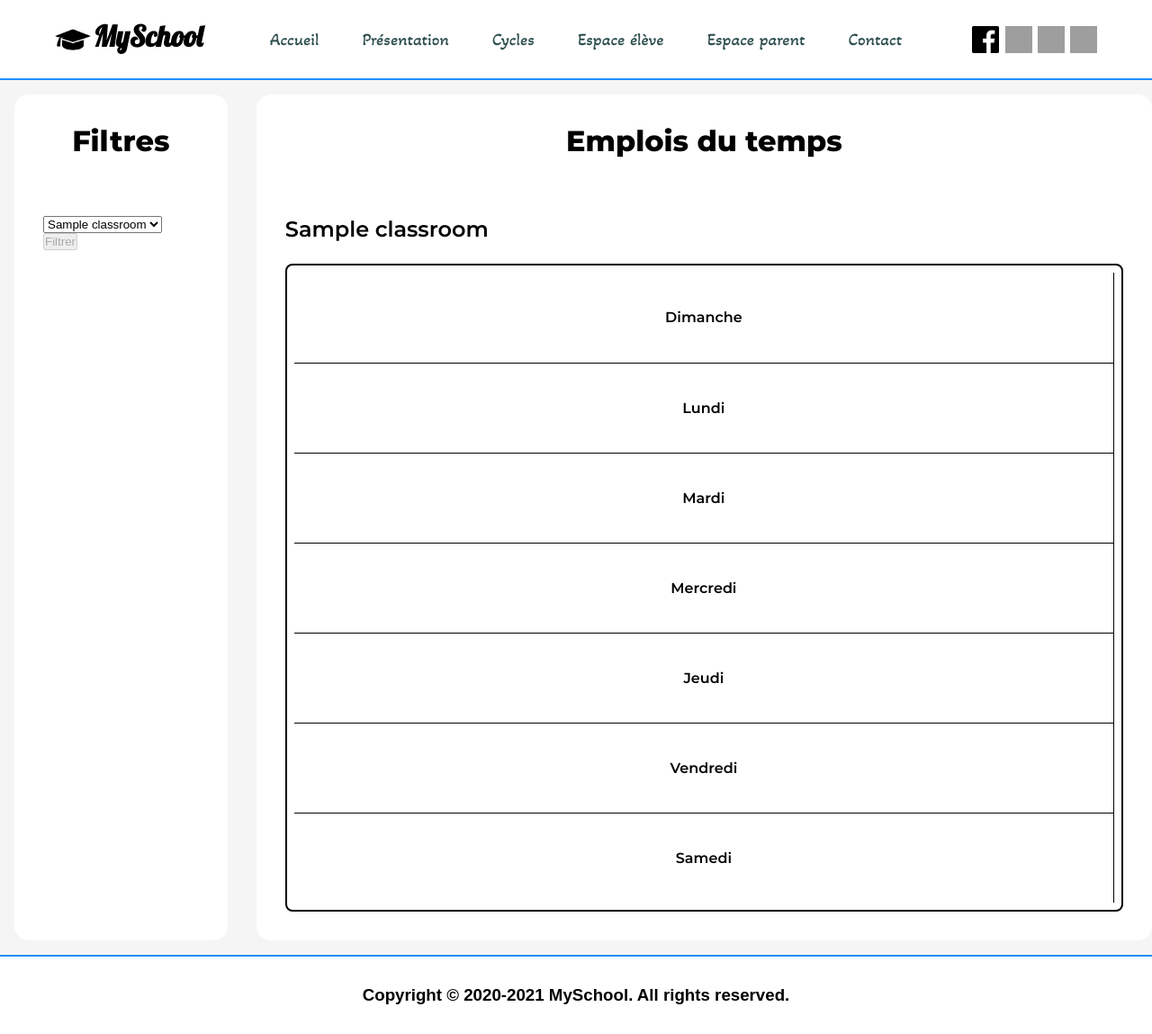
After one commit to MrRedaM/tdw, a PHP site: template views/schedule/schedules.php in a window 1280 px wide. The commit adds this page. Shown: the whole page at 90% size. Run offline with PHP 8.4, Linux system fonts and the light colour scheme; the template is opened without the code that fills it: most values are stand-ins (such as "Sample title", 1, 10 or a date in 2020); lists and menus that the app fills with data are empty; some libraries are stand-ins or nearby versions; grey boxes are pictures that could not be loaded.

Commit message:
added cycles pages and schedule page

```diff
--- /dev/null
+++ b/res/css/filter.css
@@ -0,0 +1,18 @@
+.filterable_page{
+    display: grid;
+    grid-template-columns: 1fr 4fr;
+    gap: 1em;
+}
+
+.filters{
+    background-color: white;
+    margin: 1em 0 1em 1em;
+    padding: 2em;
+    border-radius: 1em;
+}
+
+.filters h1{
+    font-family: 'Montserrat-ExtraBold';
+    padding: 0 1em 2em 1em;
+    text-align: center;
+}
--- /dev/null
+++ b/res/css/schedule.css
@@ -0,0 +1,51 @@
+.schedules{
+    background-color: white;
+    margin: 1em 0 1em 1em;
+    padding: 2em;
+    border-radius: 1em;
+}
+
+.schedules h1{
+    font-family: 'Montserrat-ExtraBold';
+    padding: 0 1em 2em 1em;
+    text-align: center;
+}
+
+.schedules h2{
+    font-family: 'Montserrat-SemiBold';
+    padding: 0 1em 1em 0;
+}
+
+.timetable{
+    border: black solid 2px;
+    padding: 0.5em;
+    border-radius: 0.5em;
+}
+
+.timetable table{
+    table-layout: fixed;
+    border-collapse: collapse;
+    width: 100%;
+}
+
+.timetable tr{
+    border-bottom: black solid 1px;
+    height: 100px;
+}
+
+.timetable tr:last-child{
+    border-bottom: none;
+}
+
+.timetable th{
+    border-right: black solid 1px;
+    font-family: 'Montserrat-SemiBold';
+}
+
+.timetable td{
+    border-width: 0;
+    border-color: black;
+    border-style: solid;
+    text-align: center;
+    font-family: 'Montserrat-Light';
+}
--- a/res/css/style.css
+++ b/res/css/style.css
@@ -99,7 +99,7 @@ header {
 }
 
 .top_menu ul li{
-    padding: 1.5em;
+    padding: 2em 1.5em 2em 1.5em;
 }
 
 .top_menu ul li:hover{
@@ -127,7 +127,7 @@ footer{
 }
 
 footer h3{
-    font-family: Arial, Helvetica, sans-serif;
+    font-family: 'Monserrat-SemiBold', Arial, Helvetica, sans-serif;
 }
 
 footer *{
--- a/views/layouts/default.php
+++ b/views/layouts/default.php
@@ -8,6 +8,8 @@
     <link rel="stylesheet" href="/tdw/res/css/style.css">
     <link rel="stylesheet" href="/tdw/res/css/articles.css">
     <link rel="stylesheet" href="/tdw/res/css/presentation.css">
+    <link rel="stylesheet" href="/tdw/res/css/schedule.css">
+    <link rel="stylesheet" href="/tdw/res/css/filter.css">
 
 </head>
 
@@ -25,9 +27,9 @@
                 <li><a href="<?= PRE ?>/presentation">Présentation</a></li>
                 <li><a href="">Cycles</a>
                     <ul>
-                        <li><a href="">Primaire</a></li>
-                        <li><a href="">Moyen</a></li>
-                        <li><a href="">Lycéé</a></li>
+                        <li><a href="<?= PRE ?>/primary">Primaire</a></li>
+                        <li><a href="<?= PRE ?>/secondary">Moyen</a></li>
+                        <li><a href="<?= PRE ?>/highschool">Lycéé</a></li>
                     </ul>
                 </li>
                 <li><a href="">Espace élève</a></li>
--- /dev/null
+++ b/views/schedule/schedules.php
@@ -0,0 +1,60 @@
+<div class="filterable_page">
+    <div class="filters">
+        <h1>Filtres</h1>
+        <form method="post">
+            <select name="class_id" id="class_id">
+                <?php foreach($classrooms as $classroom): ?>
+                    <option value="<?= $classroom['id'] ?>"><?= $classroom['name'] ?></option>
+                <?php endforeach; ?>
+            </select>
+            <input type="submit" value="Filtrer" disabled>
+        </form>
+    </div>
+
+    <div class="schedules">
+        <H1>Emplois du temps</H1>
+
+        <?php foreach($classrooms as $classroom): ?>
+            <h2><?= $classroom['name'] ?></h2>
+        <?php endforeach; ?>
+
+        <div class="timetable">
+            <table>
+                <?php for($day = 1; $day <= 7; $day++): ?>
+                    <tr>
+                        <?php switch($day):
+                            case 1: ?><th>Dimanche</th><?php break; ?>
+                            <?php case 2: ?><th>Lundi</th><?php break; ?>
+                            <?php case 3: ?><th>Mardi</th><?php break; ?>
+                            <?php case 4: ?><th>Mercredi</th><?php break; ?>
+                            <?php case 5: ?><th>Jeudi</th><?php break; ?>
+                            <?php case 6: ?><th>Vendredi</th><?php break; ?>
+                            <?php case 7: ?><th>Samedi</th><?php break; ?>
+                        <?php endswitch; ?>
+                        <?php foreach($programs as $program): ?>
+                            <?php if($program['classroom'] == $classroom['id'] and $program['day'] == $day): ?>
+                                <td>
+                                    <?php foreach($subjects as $subject): ?>
+                                            <?php if($subject['id'] == $program['subject']): ?>
+                                                <?= $subject['name'] ?>
+                                                <?php break; ?>
+                                            <?php endif; ?>
+                                        <?php endforeach; ?>
+                                    <br>avec
+                                    <?php foreach($teachers as $teacher): ?>
+                                        <?php if($teacher['id'] == $program['teacher']): ?>
+                                            <?= $teacher['last_name'] ?> <?= $teacher['first_name'][0] ?>
+                                            <?php break; ?>
+                                        <?php endif; ?>
+                                    <?php endforeach; ?><br>
+                                    (<?= $program['start'] ?> - <?= $program['end'] ?>)
+                                </td>
+                            <?php endif; ?>
+                        <?php endforeach; ?>
+                    </tr>
+                <?php endfor;?>
+            </table>
+        </div>
+
+    </div>
+</div>
```
Also changed, not shown: controllers/Highschool.php (added, +23 -0 lines), controllers/Primary.php (added, +23 -0 lines), controllers/Schedule.php (added, +28 -0 lines), controllers/Secondary.php (added, +23 -0 lines), models/ArticleModel.php (+8 -0 lines), models/ClassroomModel.php (+10 -0 lines), models/ProgramModel.php (+12 -0 lines), views/highschool/index.php (added, +73 -0 lines), views/primary/index.php (added, +73 -0 lines), views/secondary/index.php (added, +73 -0 lines), res/images/fork.png (added), res/images/info.png (added), res/images/teacher.png (added), res/images/timetable.png (added).
